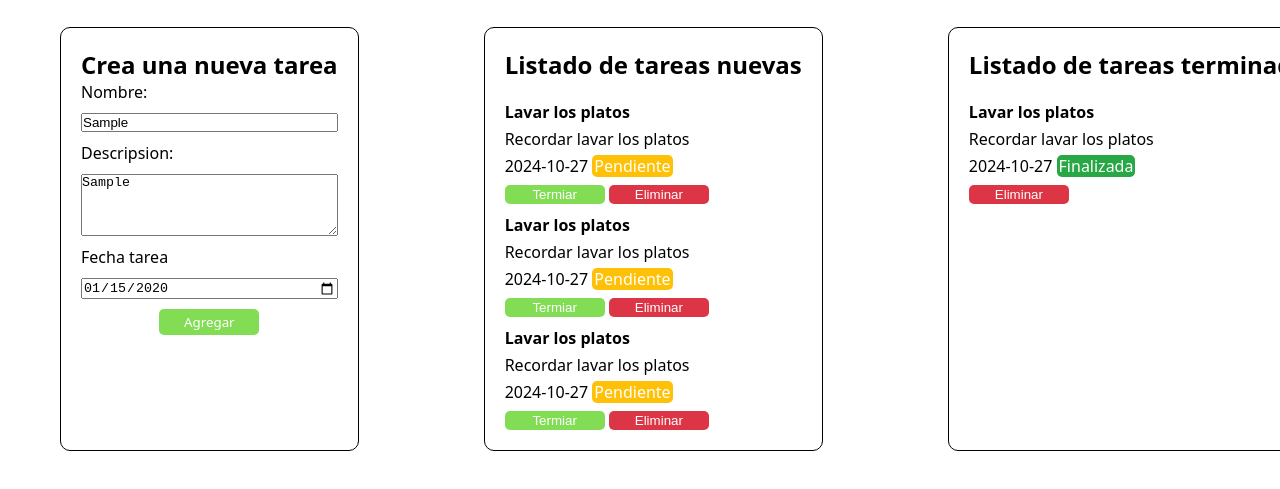
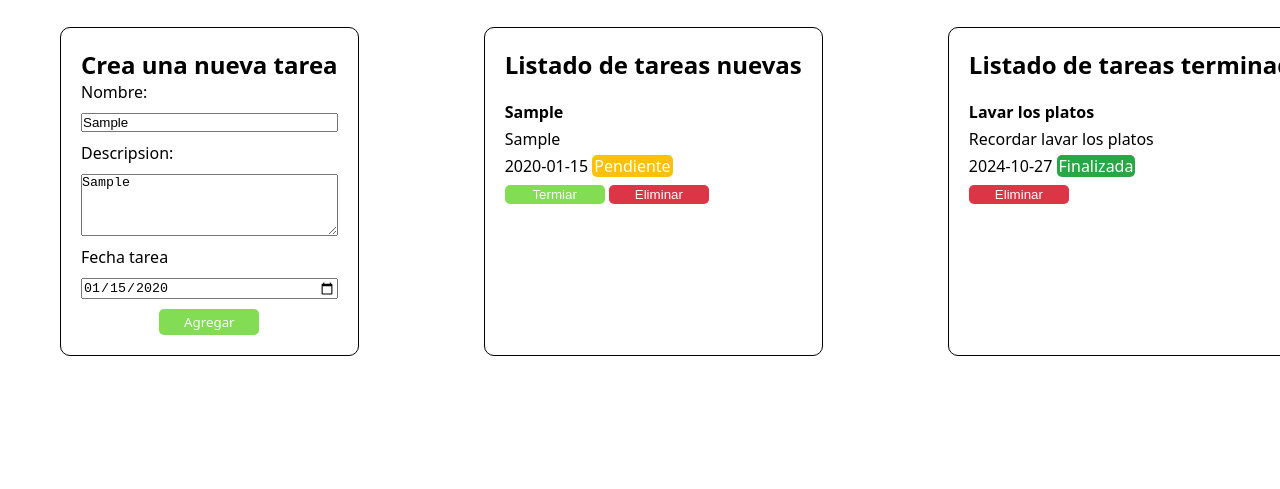
Before and after one commit to Misterdev19/todolist-app, a plain HTML site: page index.html in a window 1280 px wide. Both pictures are taken after typing "Sample", "Sample", "2020-01-15" into the empty fields and a click on the button "Agregar". Shown: the part 111-600 px from the top of the page. Drawn offline with Linux system fonts and the light colour scheme.

Commit message:
funcion de eliminar las tareas

```diff
--- a/index.html
+++ b/index.html
@@ -13,57 +13,22 @@
     <section class="container">
          <div class="form-data">
             <h2>Crea una nueva tarea</h2>
-            <form action="">
+            <form id="form_todo">
                 <label for="">Nombre:</label>
                 <input type="text" id="name">
                 <label for="">Descripsion:</label>
                 <textarea name="" id="description" rows="4"></textarea>
                 <label for="">Fecha tarea</label>
                 <input type="date" id="date">
-                <button type="button">Agregar</button>
+                <button type="button" id="btn-newtodo">Agregar</button>
             </form>
          </div>
          <div class="list-add">
              <h2>
                 Listado de tareas nuevas
              </h2>
-             <ul>
-                 <li>
-                     <b><span id="name">Lavar los platos</span></b>
-                      <span id="description">Recordar lavar los platos</span>
-                      <div>
-                          <span id="date">2024-10-27</span>
-                          <span id="sattus" class="pending">Pendiente</span>
-                      </div>
-                      <div>
-                          <button type="button" class="success">Termiar</button>
-                          <button type="button" class="danger">Eliminar</button>
-                      </div>
-                    </li>
-                    <li>
-                        <b><span id="name">Lavar los platos</span></b>
-                         <span id="description">Recordar lavar los platos</span>
-                         <div>
-                             <span id="date">2024-10-27</span>
-                             <span id="sattus" class="pending">Pendiente</span>
-                         </div>
-                         <div>
-                             <button type="button" class="success">Termiar</button>
-                             <button type="button" class="danger">Eliminar</button>
-                         </div>
-                       </li>
-                       <li>
-                        <b><span id="name">Lavar los platos</span></b>
-                         <span id="description">Recordar lavar los platos</span>
-                         <div>
-                             <span id="date">2024-10-27</span>
-                             <span id="sattus" class="pending">Pendiente</span>
-                         </div>
-                         <div>
-                             <button type="button" class="success">Termiar</button>
-                             <button type="button" class="danger">Eliminar</button>
-                         </div>
-                       </li>
+             <ul id="list-todo-pending">
+
              </ul>
          </div>
          <div class="list-clecked">
--- a/index.js
+++ b/index.js
@@ -0,0 +1,52 @@
+const btnNewTodo = document.getElementById('btn-newtodo');
+const todosPendietes  = [];
+
+btnNewTodo.addEventListener('click' ,  function(){
+      const nombreTodo =  document.getElementById('name').value;
+      const decripcionTodo =  document.getElementById('description').value;
+      const fechaTodo =  document.getElementById('date').value;
+
+      todosPendietes.push({
+        nombre: nombreTodo,
+        descripcion: decripcionTodo,
+        fecha: fechaTodo
+      })
+
+      const domListPending  =  document.getElementById('list-todo-pending')
+      let domTodo = "";
+      todosPendietes.forEach(function(todo, index){
+        domTodo += makeTodo(todo,index);
+      });
+      domListPending.innerHTML = domTodo
+
+})
+
+
+
+function makeTodo(datos, index){
+
+    return `
+        <li>
+            <b><span id="name">${datos.nombre}</span></b>
+            <span id="description">${datos.descripcion}</span>
+            <div>
+                <span id="date">${datos.fecha}</span>
+                <span id="sattus" class="pending">Pendiente</span>
+            </div>
+            <div>
+                <button type="button" class="success">Termiar</button>
+                <button type="button" onclick="deleteTodo(${index})" class="danger">Eliminar</button>
+            </div>
+        </li>
+    `
+}
+
+function deleteTodo(index){
+     todosPendietes.splice(index,1);
+     const domListPending  =  document.getElementById('list-todo-pending')
+     let domTodo = "";
+     todosPendietes.forEach(function(todo, index){
+       domTodo += makeTodo(todo,index);
+     });
+     domListPending.innerHTML = domTodo
+}
```
